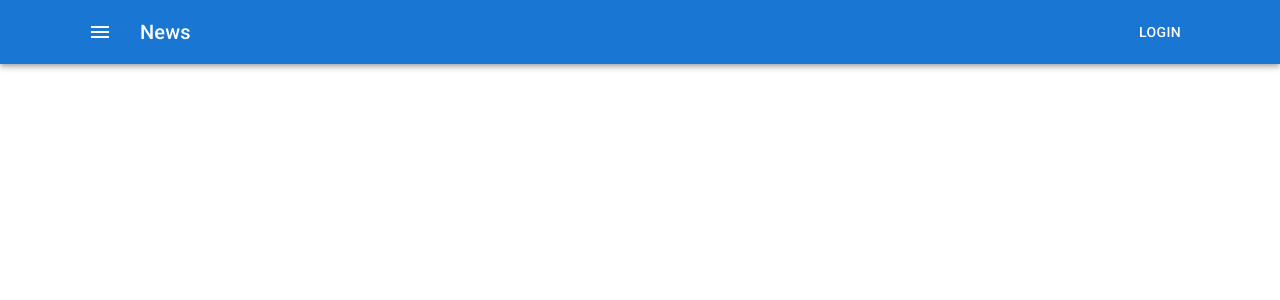
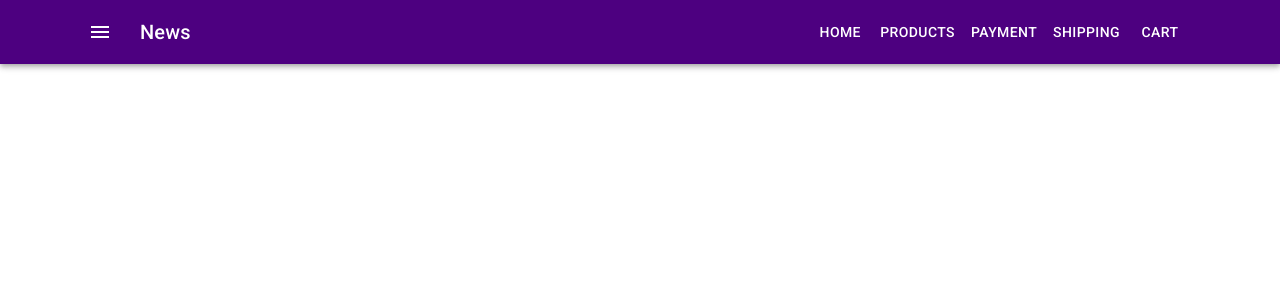
Before and after one commit to Darlass/Shop-project-React, a React (Create React App) app: page / in a window 1280 px wide. Shown: the top 300 px of the page. Built offline with nearby package versions, Linux system fonts and the light colour scheme.

Commit message:
add menu

```diff
--- /dev/null
+++ b/src/components/Menu/Menu.tsx
@@ -0,0 +1,16 @@
+import Button from '@mui/material/Button';
+
+type Props = {};
+
+const Menu = (props: Props) => {
+    return (
+        <>
+            <Button color="inherit">Home</Button>
+            <Button color="inherit">Products</Button>
+            <Button color="inherit">Payment</Button>
+            <Button color="inherit">Shipping</Button>
+            <Button color="inherit">Cart</Button>
+        </>
+    )
+};
+export default Menu;
--- a/src/containers/Header/Header.scss
+++ b/src/containers/Header/Header.scss
@@ -1,3 +1,3 @@
-.aap-bar {
-    background-color: green;
+.app-bar {
+    background-color: rgb(77, 0, 128);
 }
--- a/src/containers/Header/Header.tsx
+++ b/src/containers/Header/Header.tsx
@@ -1,11 +1,11 @@
 import AppBar from '@mui/material/AppBar';
 import Toolbar from '@mui/material/Toolbar';
 import Typography from '@mui/material/Typography';
-import Button from '@mui/material/Button';
 import IconButton from '@mui/material/IconButton';
 import MenuIcon from '@mui/icons-material/Menu';
 import Container from '@mui/material/Container';
 import './Header.scss'
+import Menu from 'components/Menu/Menu';
 
 type Props = {}
 const Header = (props: Props) => {
@@ -25,10 +25,10 @@
                     <Typography variant="h6" component="div" sx={{ flexGrow: 1 }}>
                         News
                     </Typography>
-                    <Button color="inherit">Login</Button>
+                    <Menu />
                 </Toolbar>
             </Container>
-        </AppBar>
+        </AppBar >
     )
 }
 export default Header
```
